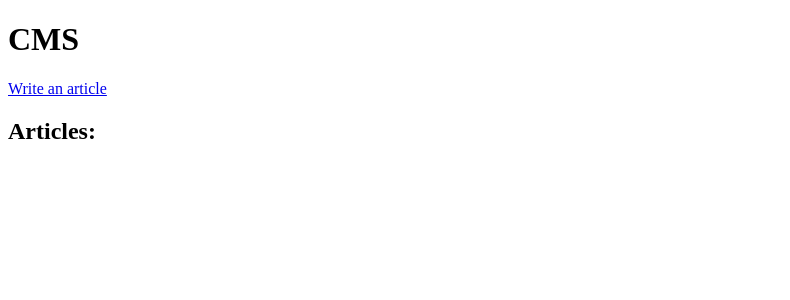
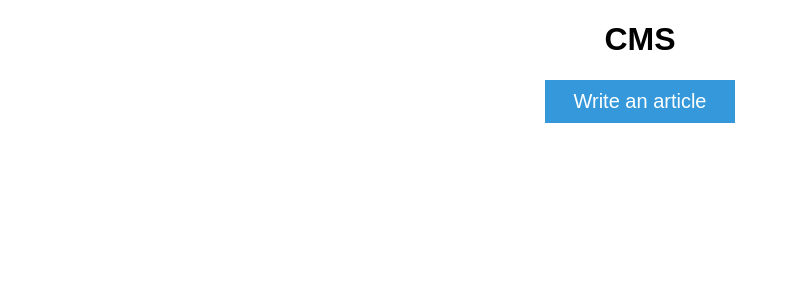
Before and after one commit to royi12/cms, a Django app: page /articles/ in a window 1280 px wide. Shown: the top 300 px of the page, without its empty margins (0-790 px from the left). Run offline with Django 3.2, Linux system fonts and the light colour scheme; data that the repository does not hold is empty.

Commit message:
Improved index page UI. Created buttons for articles and 'create article'.

```diff
--- a/articles/static/articles/style.css
+++ b/articles/static/articles/style.css
@@ -1,4 +1,50 @@
+body {
+  margin: 0 auto;
+  width: 1000px;
+  font-family: Arial;
+}
+
 #logo {
-    text-decoration: none;
-    color: black;
+  text-decoration: none;
+  color: black;
+  text-align: center;
+  display: block;
 }
+
+/* Article list */
+ul {
+  list-style-type: none;
+}
+
+li a {
+  color: #333333;
+  font-size: 20px;
+  background: #f2f2f2;
+  padding: 20px 20px 20px 20px;
+  text-decoration: none;
+  display: block;
+  margin: 10px;
+}
+
+li a:hover {
+  background: #333333;
+  color: #f2f2f2;
+  text-decoration: none;
+}
+
+#write-article-button {
+  color: #ffffff;
+  font-size: 20px;
+  background: #3498db;
+  padding: 10px 20px 10px 20px;
+  text-decoration: none;
+  display: block;
+  width: 150px;
+  text-align: center;
+  margin: 0 auto;
+}
+
+#write-article-button:hover {
+  background: #000000;
+  text-decoration: none;
+}
--- a/articles/templates/articles/index.html
+++ b/articles/templates/articles/index.html
@@ -1,9 +1,8 @@
 {% extends "articles/base.html" %}
 {% block title %}Article List{% endblock %}
 {% block body %}
-<a href="{% url 'articles:create' %}">Write an article</a>
+<a id="write-article-button" href="{% url 'articles:create' %}">Write an article</a>
 
-<h2>Articles:</h2>
 <ul>
 {% for article in articles %}
     <li><a href="{% url 'articles:article' article.id %}">{{ article.title }}</a></li>
```
Also changed, not shown: 1 other file.
